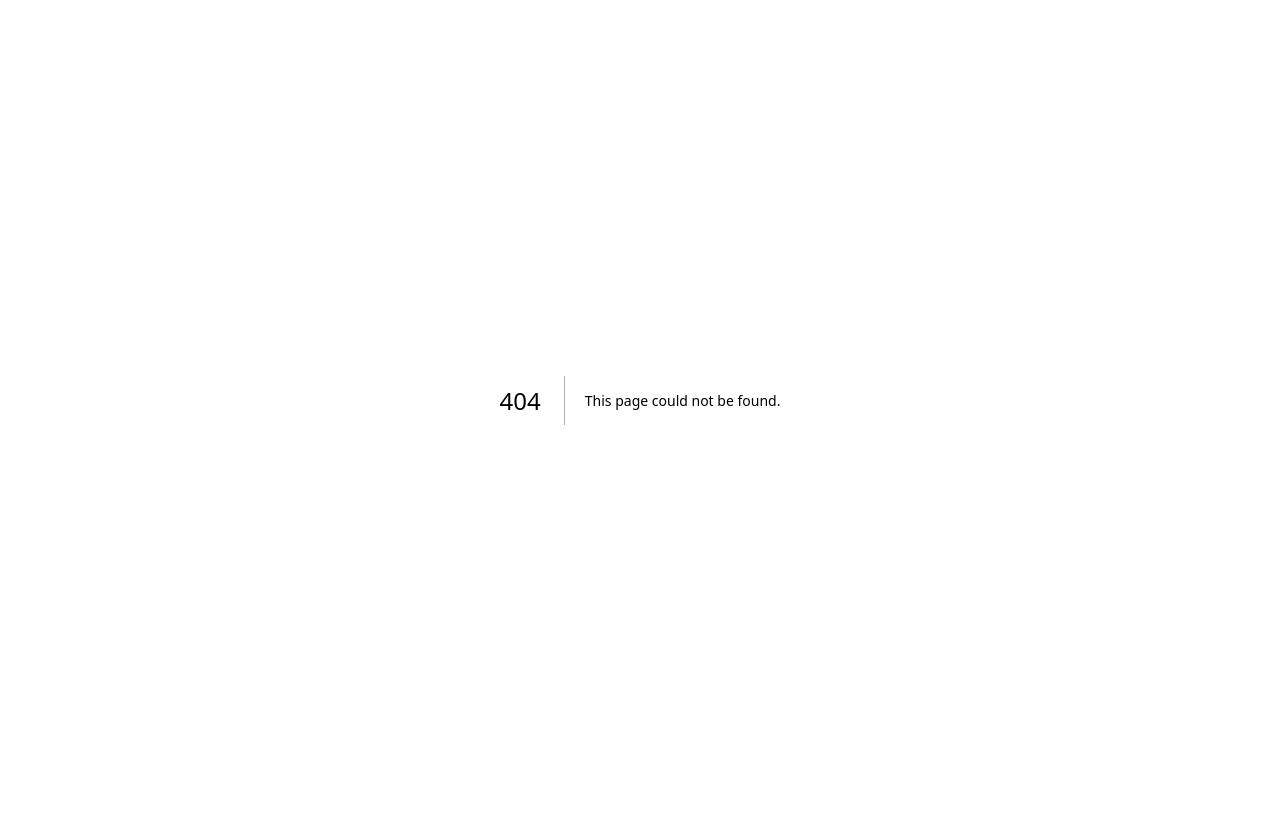
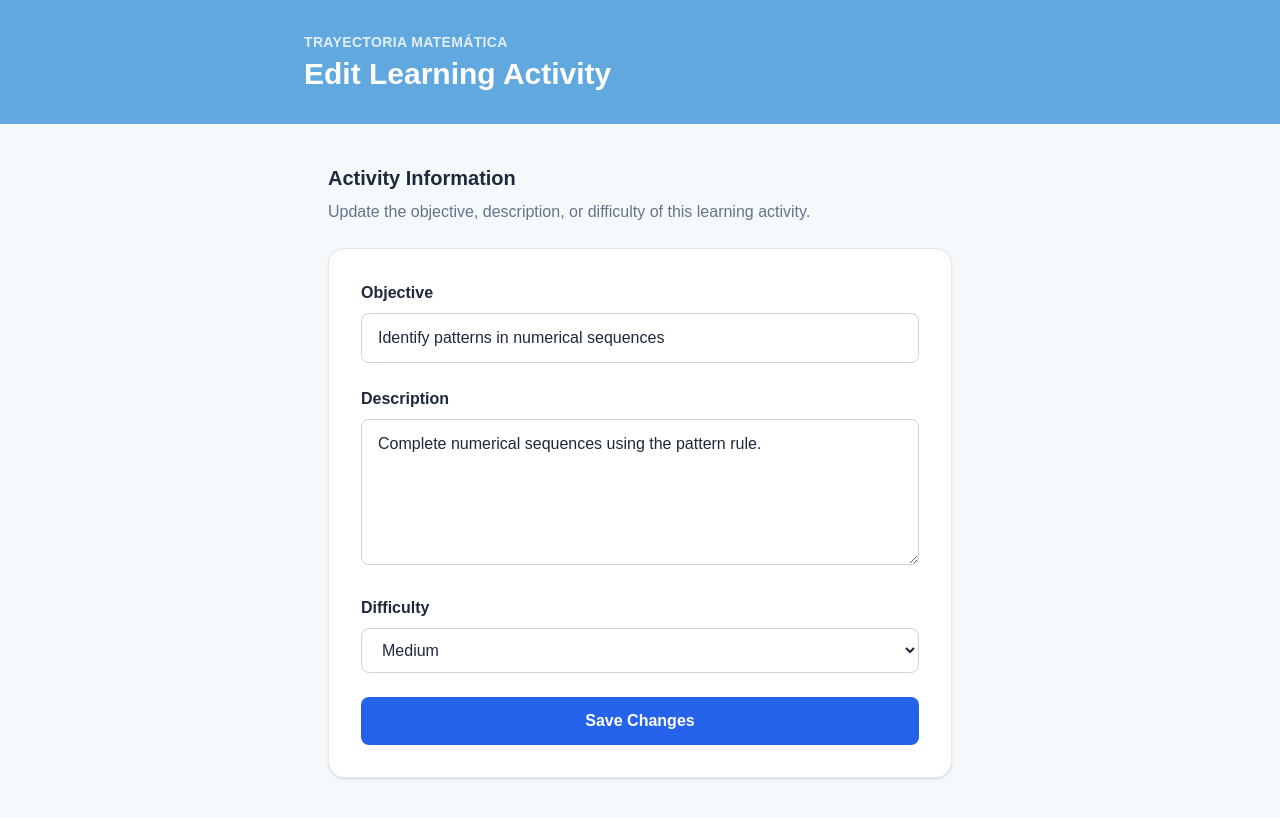
Before and after one commit to derek20-02/Math-Learning-Path, a Next.js app: page /activities/1/edit in a window 1280 px wide. Before the commit this address had no page. Built offline with nearby package versions, Linux system fonts and the light colour scheme.

Commit message:
Add learning activity edit page

```diff
--- /dev/null
+++ b/app/(teacher)/activities/[activityId]/edit/page.tsx
@@ -0,0 +1,63 @@
+import ActivityEditForm from "@/app/components/activities/activity-edit-form";
+
+interface EditActivityPageProps {
+    params: Promise<{
+        activityId: string;
+    }>;
+}
+
+export default async function EditActivityPage({
+    params,
+}: EditActivityPageProps) {
+    const { activityId } = await params;
+
+    /*
+     * Temporary activity data for UI development.
+     *
+     * This will be replaced with a database query once the shared
+     * project database and authentication Foundation are available.
+     */
+    const activity = {
+        id: activityId,
+        objective: "Identify patterns in numerical sequences",
+        description:
+            "Complete numerical sequences using the pattern rule.",
+        difficulty: "medium" as const,
+    };
+
+    return (
+        <main className="min-h-screen bg-[#F5F9FC]">
+            <header className="bg-[#61A8DF] px-6 py-8">
+                <div className="mx-auto max-w-2xl">
+                    <p className="mb-1 text-sm font-semibold uppercase tracking-wide text-white/80">
+                        Trayectoria Matemática
+                    </p>
+
+                    <h1 className="text-3xl font-bold text-white">
+                        Edit Learning Activity
+                    </h1>
+                </div>
+            </header>
+
+            <section className="mx-auto max-w-2xl px-6 py-10">
+                <div className="mb-6">
+                    <h2 className="text-xl font-semibold text-[#1E293B]">
+                        Activity Information
+                    </h2>
+
+                    <p className="mt-2 text-[#64748B]">
+                        Update the objective, description, or difficulty of this
+                        learning activity.
+                    </p>
+                </div>
+
+                <ActivityEditForm
+                    activityId={activity.id}
+                    initialObjective={activity.objective}
+                    initialDescription={activity.description}
+                    initialDifficulty={activity.difficulty}
+                />
+            </section>
+        </main>
+    );
+}
--- /dev/null
+++ b/app/components/activities/activity-edit-form.tsx
@@ -0,0 +1,194 @@
+"use client";
+
+import { FormEvent, useState } from "react";
+
+type Difficulty = "easy" | "medium" | "hard";
+
+interface ActivityEditFormProps {
+    activityId: string;
+    initialObjective: string;
+    initialDescription: string;
+    initialDifficulty: Difficulty;
+}
+
+export default function ActivityEditForm({
+    activityId,
+    initialObjective,
+    initialDescription,
+    initialDifficulty,
+}: ActivityEditFormProps) {
+    const [objective, setObjective] = useState(initialObjective);
+    const [description, setDescription] = useState(initialDescription);
+    const [difficulty, setDifficulty] =
+        useState<Difficulty>(initialDifficulty);
+
+    const [savedObjective, setSavedObjective] = useState(initialObjective);
+    const [savedDescription, setSavedDescription] =
+        useState(initialDescription);
+    const [savedDifficulty, setSavedDifficulty] =
+        useState<Difficulty>(initialDifficulty);
+
+    const [message, setMessage] = useState("");
+    const [error, setError] = useState("");
+    const [isSubmitting, setIsSubmitting] = useState(false);
+
+    async function handleSubmit(event: FormEvent<HTMLFormElement>) {
+        event.preventDefault();
+
+        setMessage("");
+        setError("");
+        setIsSubmitting(true);
+
+        // Keep the previous confirmed state in case the update fails.
+        const previousObjective = savedObjective;
+        const previousDescription = savedDescription;
+        const previousDifficulty = savedDifficulty;
+
+        // Optimistically treat the edited values as the new state.
+        setSavedObjective(objective);
+        setSavedDescription(description);
+        setSavedDifficulty(difficulty);
+
+        try {
+            const response = await fetch(`/api/activities/${activityId}`, {
+                method: "PATCH",
+                headers: {
+                    "Content-Type": "application/json",
+                },
+                body: JSON.stringify({
+                    objective,
+                    description,
+                    difficulty,
+                }),
+            });
+
+            const data = await response.json();
+
+            if (!response.ok) {
+                // Roll back to the last confirmed state.
+                setObjective(previousObjective);
+                setDescription(previousDescription);
+                setDifficulty(previousDifficulty);
+
+                setSavedObjective(previousObjective);
+                setSavedDescription(previousDescription);
+                setSavedDifficulty(previousDifficulty);
+
+                setError(data.error ?? "Unable to update activity.");
+                return;
+            }
+
+            setMessage("Activity updated successfully.");
+        } catch {
+            // Roll back if the request itself fails.
+            setObjective(previousObjective);
+            setDescription(previousDescription);
+            setDifficulty(previousDifficulty);
+
+            setSavedObjective(previousObjective);
+            setSavedDescription(previousDescription);
+            setSavedDifficulty(previousDifficulty);
+
+            setError("Unable to connect to the server.");
+        } finally {
+            setIsSubmitting(false);
+        }
+    }
+
+    const inputStyles =
+        "w-full rounded-lg border border-[#CBD5E1] bg-white px-4 py-3 text-[#1E293B] outline-none transition focus:border-[#61A8DF] focus:ring-2 focus:ring-[#61A8DF]/30";
+
+    return (
+        <form
+            onSubmit={handleSubmit}
+            className="space-y-6 rounded-2xl border border-slate-200 bg-white p-6 shadow-sm md:p-8"
+        >
+            <div>
+                <label
+                    htmlFor="objective"
+                    className="mb-2 block font-semibold text-[#1E293B]"
+                >
+                    Objective
+                </label>
+
+                <input
+                    id="objective"
+                    name="objective"
+                    type="text"
+                    value={objective}
+                    onChange={(event) => setObjective(event.target.value)}
+                    className={inputStyles}
+                    required
+                />
+            </div>
+
+            <div>
+                <label
+                    htmlFor="description"
+                    className="mb-2 block font-semibold text-[#1E293B]"
+                >
+                    Description
+                </label>
+
+                <textarea
+                    id="description"
+                    name="description"
+                    value={description}
+                    onChange={(event) => setDescription(event.target.value)}
+                    rows={5}
+                    className={`${inputStyles} resize-y`}
+                    required
+                />
+            </div>
+
+            <div>
+                <label
+                    htmlFor="difficulty"
+                    className="mb-2 block font-semibold text-[#1E293B]"
+                >
+                    Difficulty
+                </label>
+
+                <select
+                    id="difficulty"
+                    name="difficulty"
+                    value={difficulty}
+                    onChange={(event) =>
+                        setDifficulty(event.target.value as Difficulty)
+                    }
+                    className={inputStyles}
+                >
+                    <option value="easy">Easy</option>
+                    <option value="medium">Medium</option>
+                    <option value="hard">Hard</option>
+                </select>
+            </div>
+
+            <button
+                type="submit"
+                disabled={isSubmitting}
+                className="w-full rounded-lg bg-[#2563EB] px-5 py-3 font-semibold text-white transition hover:bg-[#1D4ED8] focus:outline-none focus:ring-2 focus:ring-[#61A8DF] focus:ring-offset-2 disabled:cursor-not-allowed disabled:opacity-60"
+            >
+                {isSubmitting ? "Saving..." : "Save Changes"}
+            </button>
+
+            {error && (
+                <p
+                    role="alert"
+                    className="rounded-lg bg-red-50 px-4 py-3 text-sm font-medium text-[#DC2626]"
+                >
+                    {error}
+                </p>
+            )}
+
+            {message && (
+                <p
+                    role="status"
+                    className="rounded-lg bg-green-50 px-4 py-3 text-sm font-medium text-[#15803D]"
+                >
+                    {message}
+                </p>
+            )}
+        </form>
+    );
+}
```
